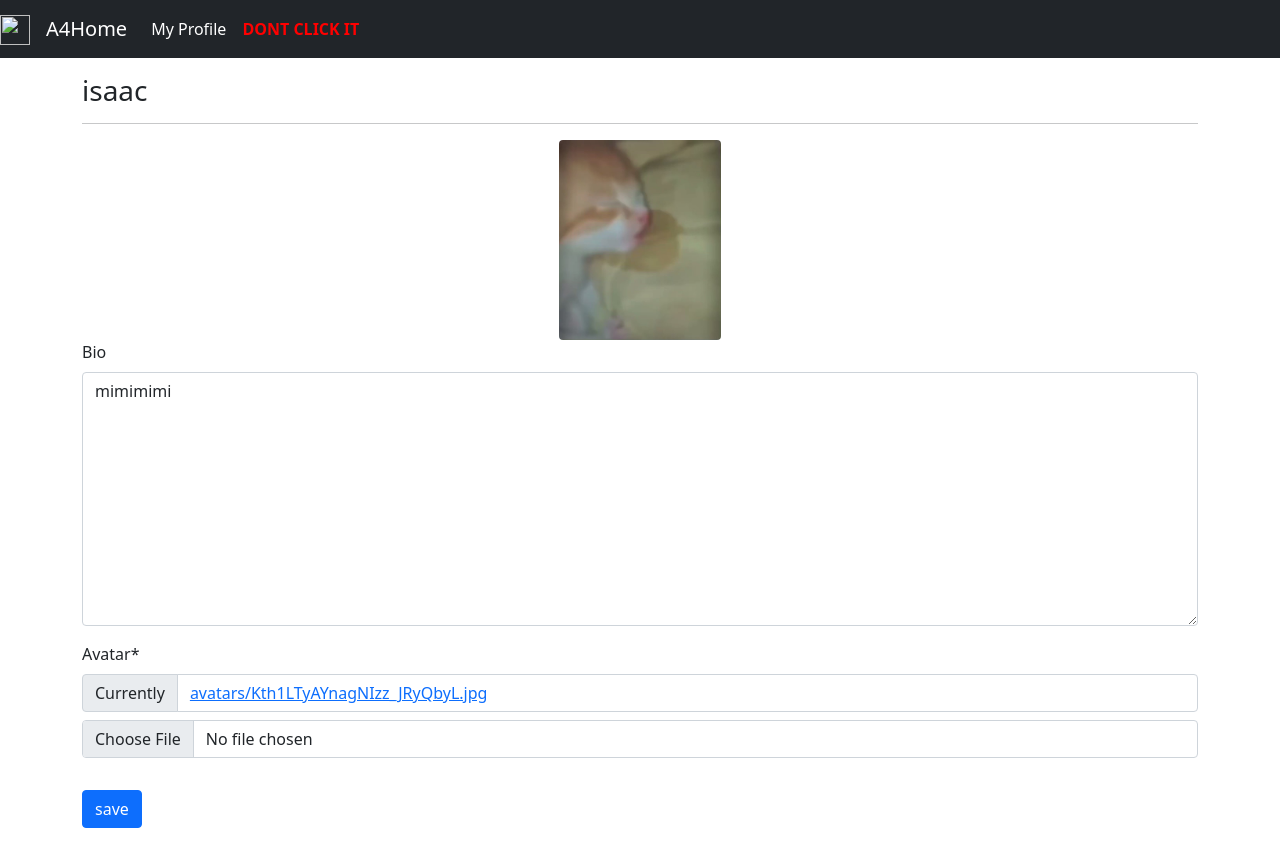
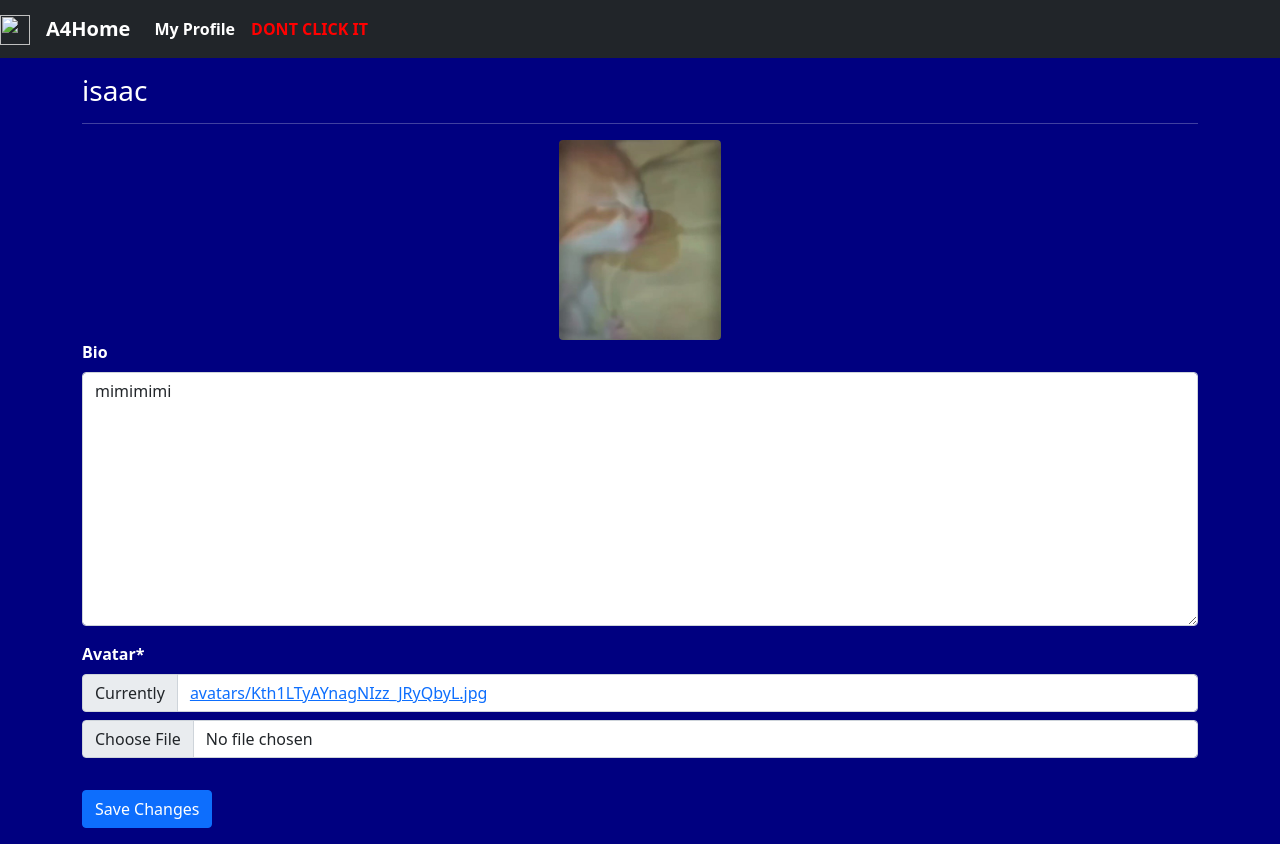
Before and after one commit to IribeiroLeao2003/GamesList, a Django app: page /profiles/my/ in a window 1280 px wide. Run offline with Django 5.2, Linux system fonts and the light colour scheme; a user stored in the database is signed in; data comes from the database, SQL or seed files in the repository; both versions use the stored data as it was after the commit; some libraries are stand-ins or nearby versions.

Commit message:
Changed Background color and finish final changes

```diff
--- a/src/posts/templates/posts/main.html
+++ b/src/posts/templates/posts/main.html
@@ -2,6 +2,9 @@
 {% load static %}
 {% load crispy_forms_tags %}
 
+{% block head %}
+    <link href="{% static 'static/styles.css' %}" rel="stylesheet">
+{% endblock head %}
 
 {% block scripts %}
     <script src="{% static 'posts/main.js' %} " defer></script>
@@ -46,7 +49,7 @@ posts
 
 
     <div id="spinner-box">
-        <div class="spinner-border" role="status"></div>
+        <div class="spinner-border" role="status"><b></b></div>
     </div>
     <div id="posts-box" class="text-center"></div>
     <div class="d-flex justify-content-center mb-3">
--- a/src/profiles/templates/profiles/main.html
+++ b/src/profiles/templates/profiles/main.html
@@ -1,6 +1,12 @@
 {% extends "base.html" %}
 {% load static %}
 {% load crispy_forms_tags %}
+
+
+{% block head %}
+    <link href="{% static 'static/styles.css' %}" rel="stylesheet">
+{% endblock head %}
+
 
 
 {% block scripts %}
@@ -12,6 +18,8 @@ Profiles
 {% endblock title %}
 
 {% block content %}
+
+<div class="website-text">
     <div id="alert-box"></div>
     <h3>{{ obj.user }}</h3>
     <hr>
@@ -21,7 +29,9 @@ Profiles
     <form id="profile-form">
         {% csrf_token %}
         {{form|crispy}}
-        <button type="submit" class="btn btn-primary mt-3">save</button>
+        <button type="submit" class="btn btn-primary mt-3">Save Changes</button>
     </form>
+</div>
+
 
 {% endblock content %}
--- a/src/static/style.css
+++ b/src/static/style.css
@@ -1,5 +1,14 @@
 .not-visible{
     display:none;
+}
+
+body {
+    background-color: navy;
+}
+
+.website-text {
+    color: white;
+    font-weight: bold;
 }
 
 .dz {
--- a/src/templates/navbar.html
+++ b/src/templates/navbar.html
@@ -4,7 +4,7 @@
 
 
 
-
+<div class="website-text">
     <nav class="navbar navbar-expand-lg navbar-light bg-dark">
         <a class="navbar-brand" href="#">
             <img src="{% static 'favicon.ico' %}" width="30" height="30" alt=""/>
@@ -25,3 +25,4 @@
           </ul>
         </div>
       </nav>
+</div>
```
Also changed, not shown: src/posts/templates/posts/detail.html (+7 -2 lines), src/db.sqlite3, src/media/avatar.png.png (renamed from src/media/avatar.png). Lines whose indentation alone changed are shown as unchanged.
